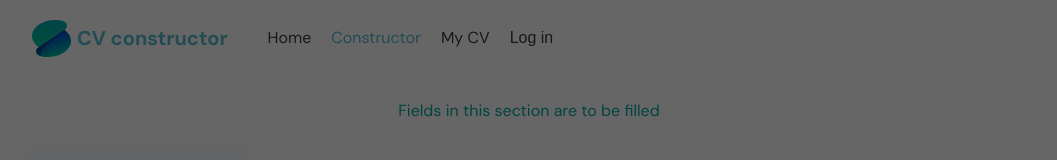
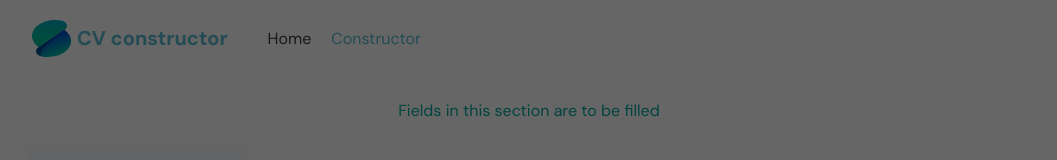
Before and after one commit to saachko/cv-constructor, a React (Create React App) app in the folder cv-constructor/: page /#/constructor in a window 1280 px wide. Shown: the top 160 px of the page, without its empty margins (111-1168 px from the left). Built offline with nearby package versions, Linux system fonts and the light colour scheme.

Commit message:
refactor: delete user registration

```diff
--- a/cv-constructor/src/App.tsx
+++ b/cv-constructor/src/App.tsx
@@ -1,8 +1,6 @@
 import React, { useEffect, useState } from 'react';
 import { Route, Routes } from 'react-router-dom';
 import { ThemeProvider } from 'styled-components';
-
-import useLocalStorage from 'hooks/useLocalStorage';
 
 import {
   defaultRequiredData,
@@ -15,7 +13,6 @@ import {
 import Header from 'components/Header/Header';
 import Footer from 'components/Footer/Footer';
 import Home from 'components/Home/Home';
-import ProtectedRoute from 'components/ProtectedRoute/ProtectedRoute';
 import Constructor from 'components/Constructor/Constructor';
 import Creator from 'components/Creator/Creator';
 import Modal from 'components/Modal/ModalLocalStorage';
@@ -24,7 +21,6 @@ import Global from 'styles/Global';
 import defaultTheme from 'styles/theme';
 
 function App() {
-  const [isLoggedIn, setLoggedIn] = useLocalStorage('isLoggedIn', false);
   const [imageUploaded, setImageUploaded] = useState<File | null>(null);
   const [imageUrl, setImageUrl] = useState('');
   const [requiredData, setRequiredData] = useState(defaultRequiredData);
@@ -56,10 +52,7 @@ function App() {
   return (
     <ThemeProvider theme={defaultTheme}>
       <Global />
-      <Header
-        isLoggedIn={isLoggedIn}
-        setLoggedIn={setLoggedIn}
-      />
+      <Header />
       <Routes>
         <Route path="/" element={<Home />} />
         <Route
@@ -86,13 +79,6 @@ function App() {
             requiredData={requiredData}
             additionalData={additionalData}
           />} />
-        <Route
-          path="/my-cv"
-          element={(
-            <ProtectedRoute conditionValue={isLoggedIn}>
-              <div>this is protected route</div>
-            </ProtectedRoute>
-          )} />
         <Route path="*" element={<div>not found</div>} />
       </Routes>
       <Footer />
--- a/cv-constructor/src/components/Header/Header.style.tsx
+++ b/cv-constructor/src/components/Header/Header.style.tsx
@@ -3,19 +3,21 @@ import styled from 'styled-components';
 const HeaderContainer = styled.header`
   height: 60px;
   background-color: transparent;
+  width: 1024px;
+
+  @media (max-width: 1030px) {
+    display: grid;
+    width: 100%
+  }
 `;
 
 const HeaderWrapper = styled.div`
-  width: 1024px;
+  width: 100%;
   display: flex;
   flex-direction: row;
   align-items: center;
   padding: 15px;
   gap: 20px;
-
-  @media (max-width: 1030px) {
-    width: 600px;
-  }
 `;
 
 export {
--- a/cv-constructor/src/components/Header/Header.tsx
+++ b/cv-constructor/src/components/Header/Header.tsx
@@ -1,6 +1,4 @@
 import React from 'react';
-
-import { SetState } from 'utils/interfaces';
 
 import Logo from 'components/Logo/Logo';
 import NavMenu from './NavMenu/NavMenu';
@@ -10,23 +8,12 @@ import {
   HeaderWrapper,
 } from './Header.style';
 
-interface HeaderProps {
-  isLoggedIn: boolean,
-  setLoggedIn: SetState<boolean>,
-}
-
-function Header({
-  isLoggedIn,
-  setLoggedIn
-}: HeaderProps) {
+function Header() {
   return (
     <HeaderContainer>
       <HeaderWrapper>
         <Logo />
-        <NavMenu
-          isLoggedIn={isLoggedIn}
-          setLoggedIn={setLoggedIn}
-        />
+        <NavMenu />
       </HeaderWrapper>
     </HeaderContainer>
   );
--- a/cv-constructor/src/components/Header/NavMenu/NavMenu.style.tsx
+++ b/cv-constructor/src/components/Header/NavMenu/NavMenu.style.tsx
@@ -26,23 +26,8 @@ const NavMenuLink = styled(NavLink)`
   }
 `;
 
-const LogInButton = styled.button`
-  cursor: pointer;
-  background: transparent;
-  border: none;
-  padding: 10px;
-  font-size: ${defaultTheme.fontSizes.text};
-  color: ${defaultTheme.colors.text};
-  transition: ${defaultTheme.effects.transition};
-
-  &:hover {
-    color: ${defaultTheme.colors.primaryColor};
-  }
-`;
-
 export {
   NavMenuList,
   NavMenuItem,
   NavMenuLink,
-  LogInButton,
 }
--- a/cv-constructor/src/components/Header/NavMenu/NavMenu.tsx
+++ b/cv-constructor/src/components/Header/NavMenu/NavMenu.tsx
@@ -11,18 +11,9 @@ import {
   NavMenuList,
   NavMenuItem,
   NavMenuLink,
-  LogInButton,
 } from './NavMenu.style';
 
-interface NavMenuProps {
-  isLoggedIn: boolean,
-  setLoggedIn: SetState<boolean>,
-}
-
-function NavMenu({
-  isLoggedIn,
-  setLoggedIn
-}: NavMenuProps) {
+function NavMenu() {
   const location = useLocation();
 
   return (
@@ -35,11 +26,6 @@ function NavMenu({
             </NavMenuLink>
           </NavMenuItem>
         ))}
-        <NavMenuItem>
-          <LogInButton>
-            {isLoggedIn ? 'Log out' : 'Log in'}
-          </LogInButton>
-        </NavMenuItem>
       </NavMenuList>
     </nav>
   );
--- a/cv-constructor/src/components/ProtectedRoute/ProtectedRoute.tsx
+++ /dev/null
@@ -1,17 +0,0 @@
-import React from 'react';
-
-interface ProtectedProps {
-  conditionValue: boolean | null,
-  children: JSX.Element,
-}
-
-function ProtectedRoute({ conditionValue, children }: ProtectedProps) {
-  if (!conditionValue) {
-    return (
-      <p>Please log in</p>
-    );
-  }
-  return children;
-}
-
-export default ProtectedRoute;
--- a/cv-constructor/src/hooks/useLocalStorage.ts
+++ /dev/null
@@ -1,23 +0,0 @@
-import {
-  useEffect,
-  useState
-} from 'react';
-
-type ReturnType<T> = [T, React.Dispatch<React.SetStateAction<T>>];
-
-const useLocalStorage = <T,>(key: string, defaultValue: T): ReturnType<T> => {
-  const getValue = () => {
-    const storage = localStorage.getItem(key);
-    return storage ? JSON.parse(storage) : defaultValue;
-  };
-
-  const [value, setValue] = useState<T>(getValue);
-
-  useEffect(() => {
-    localStorage.setItem(key, JSON.stringify(value));
-  }, [value]);
-
-  return [value, setValue];
-};
-
-export default useLocalStorage;
--- a/cv-constructor/src/utils/variables.tsx
+++ b/cv-constructor/src/utils/variables.tsx
@@ -36,11 +36,6 @@ const links: Link[] = [
     id: 2,
     path: '/constructor',
     text: 'Constructor',
-  },
-  {
-    id: 3,
-    path: '/my-cv',
-    text: 'My CV',
   },
 ];
 
```
